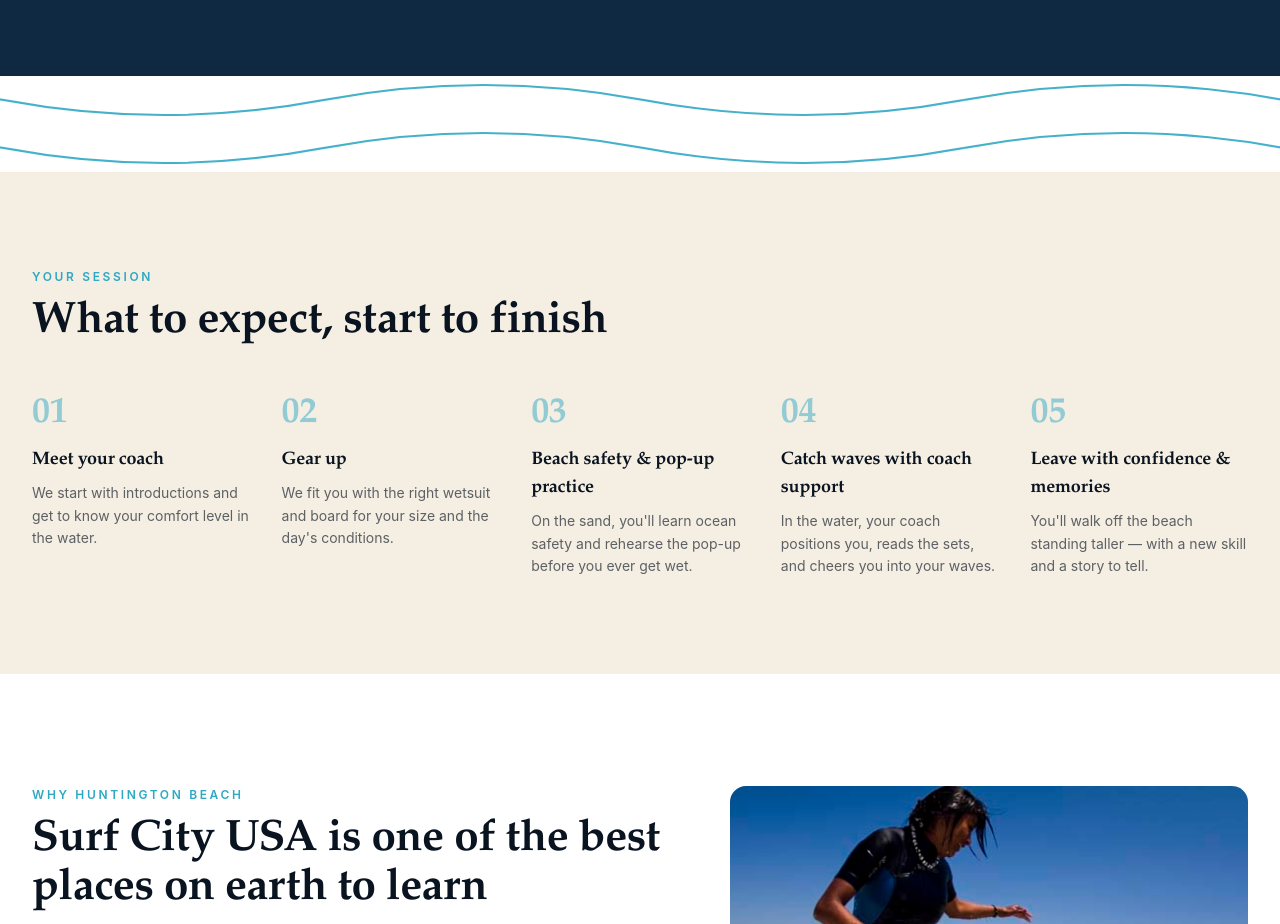
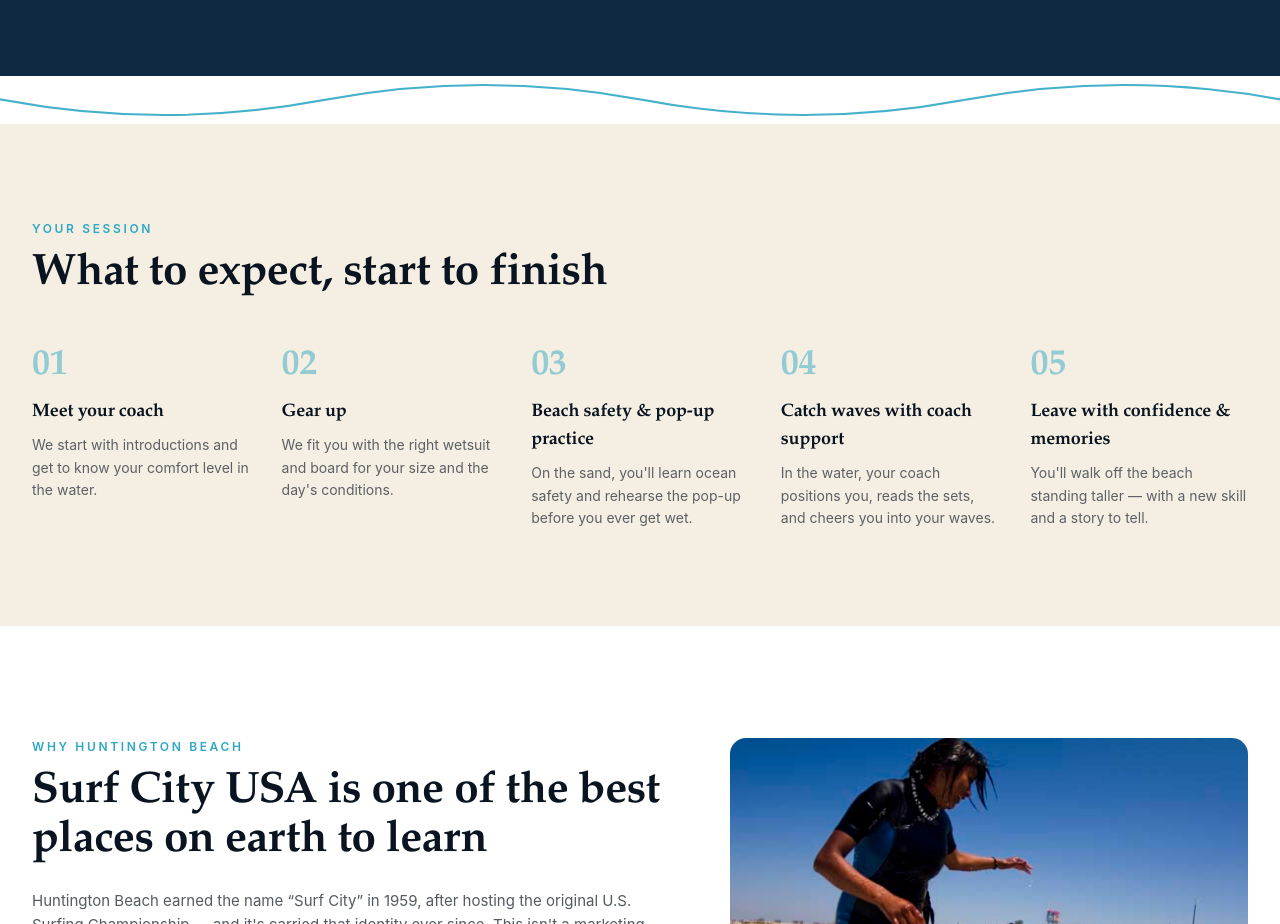
Before and after one commit to wihtayon-spec/surfridersacademy, a Next.js app: page / in a window 1280 px wide. Shown: the part 2460-3384 px from the top of the page. Built offline with nearby package versions, Linux system fonts and the light colour scheme.

Commit message:
Clean up homepage section divider

```diff
--- a/src/app/page.tsx
+++ b/src/app/page.tsx
@@ -67,7 +67,7 @@ export default function Home() {
         </div>
       </Section>
 
-      <Divider />      <Divider />
+      <Divider />
 
       {/* What to expect */}
       <Section className="bg-sand !max-w-none sm:!py-24">
```
